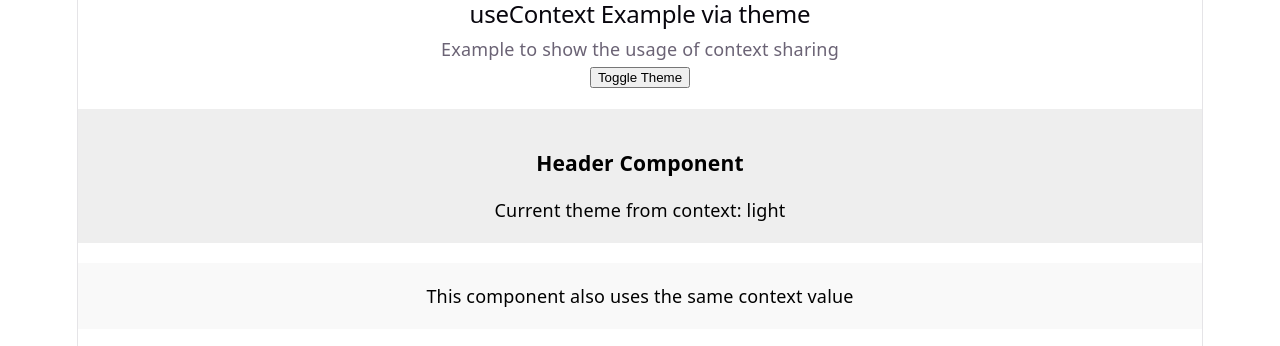
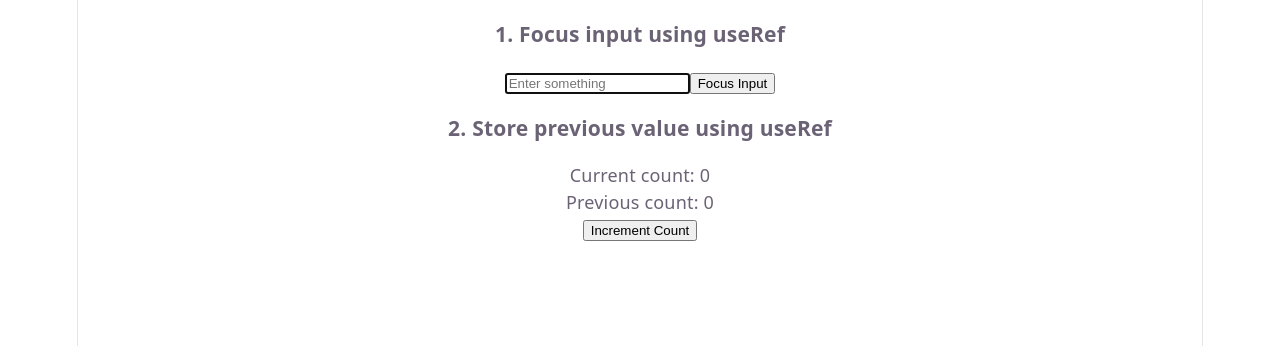
Before and after one commit to thilak459/MERN_Stu_FebMay26Mys, a React (Vite) app in the folder W10/D2/my-app/: page / in a window 1280 px wide. Shown: the top 346 px of the page. Built offline with nearby package versions, Linux system fonts and the light colour scheme.

Commit message:
useRef hook

```diff
--- a/W10/D2/my-app/src/App.jsx
+++ b/W10/D2/my-app/src/App.jsx
@@ -1,13 +1,14 @@
-import { useState } from 'react'
 import './App.css'
 import { UseContextIntro } from './components/P1'
 import { CustomHooksIntro } from './components/P2'
+import { UserRefIntro } from './components/P3'
 
 function App() {
   return (
     <>
-      <UseContextIntro/>
+      {/* <UseContextIntro/> */}
       {/* <CustomHooksIntro/> */}
+      <UserRefIntro/>
     </>
   )
 }
--- /dev/null
+++ b/W10/D2/my-app/src/components/P3.jsx
@@ -0,0 +1,56 @@
+// useRef hook
+// useRef creates a mutable reference object
+// The object haa one property: current
+// It persists across renders
+
+import { useEffect, useRef, useState } from "react";
+
+// Why do we use it?
+// Direct DOM access
+// Persisting values without triggering re-renders
+
+export function UserRefIntro(){
+    // 1 Reference: DOM: This will point to the input element
+
+    const inputRef = useRef(null);
+
+    // 2 Value reference: This stores the previous count value. Changing it does not re-render the UI by itself
+
+    const previousCounterRef = useRef(0);
+
+    const [count, setCount] = useState(0);
+    const [text, setText] = useState('');
+
+    useEffect(()=>{
+        inputRef.current.focus();
+    },[]);
+
+    useEffect(()=>{
+        previousCounterRef.current = count;
+    },[count]);
+
+    const handleFocusInput = () => {
+        inputRef.current.focus();
+    };
+
+    const handleIncrement = () => {
+        setCount((prev)=>prev+1);
+    };
+
+    return(
+        <section>
+            <div>
+                <h3>1. Focus input using useRef</h3>
+                <input type="text" value={text}ref={inputRef} onChange={(e)=>setText(e.target.value)} placeholder="Enter something" />
+                <button onClick={handleFocusInput}>Focus Input</button>
+            </div>
+
+            <div>
+                <h3>2. Store previous value using useRef</h3>
+                <p>Current count: {count}</p>
+                <p>Previous count: {previousCounterRef.current}</p>
+                <button onClick={handleIncrement}>Increment Count</button>
+            </div>
+        </section>
+    )
+}
```
